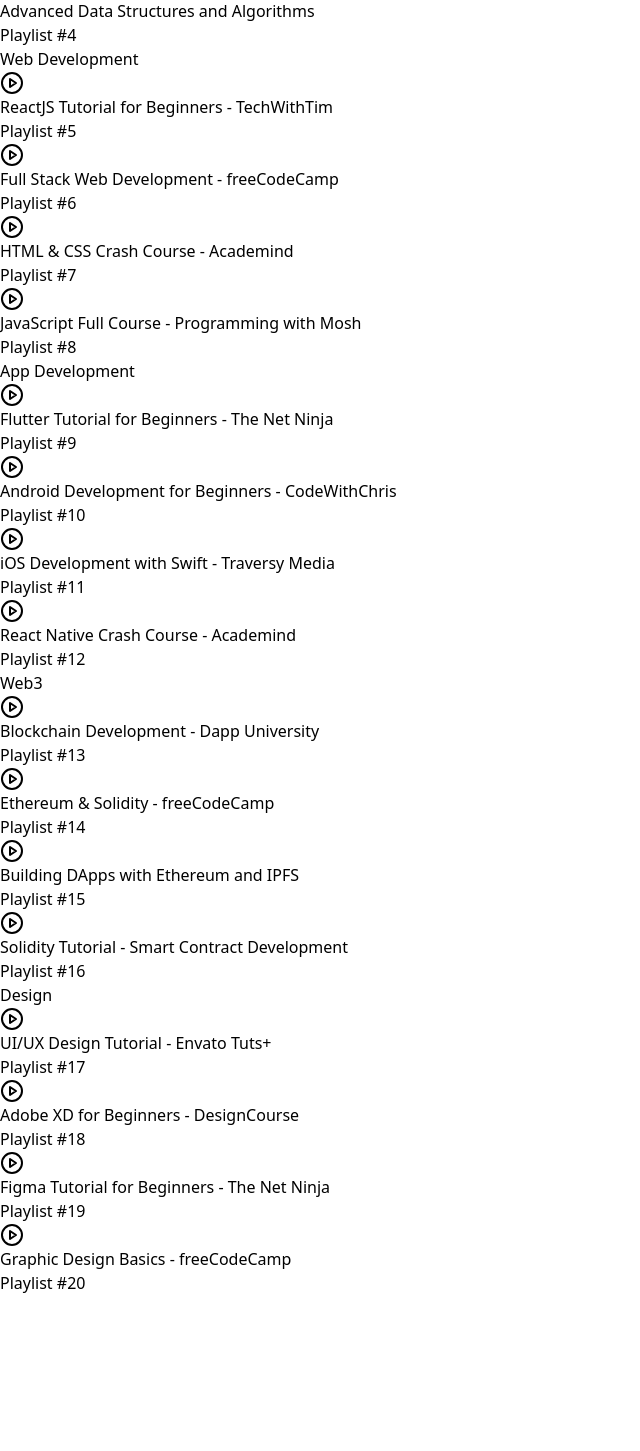
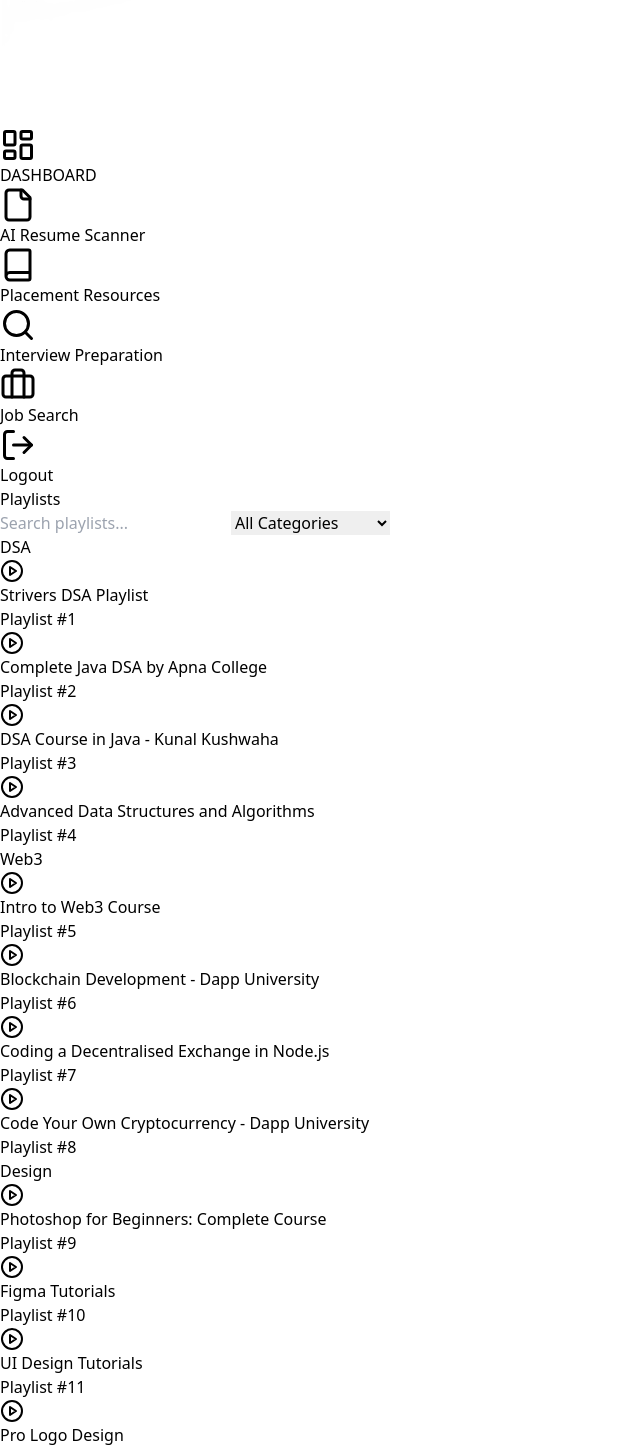
Before and after one commit to KhushiTiwarii/onestop-vercel, a React (Vite) app in the folder client/: page /playlist in a window 1280 px wide. Shown: the part 703-2154 px from the top of the page, without its empty margins (0-640 px from the left). Before the commit the page ends 1998 px from the top, so only its background shows below. Built offline with nearby package versions, Linux system fonts and the light colour scheme.

Commit message:
Ats, dash update

```diff
--- a/client/src/assets/pages/youtube/PlayLists.jsx
+++ b/client/src/assets/pages/youtube/PlayLists.jsx
@@ -4,7 +4,7 @@
 import { FiPlayCircle } from 'react-icons/fi';
 
 const playlists = [
-  // DSA
+  // DSA (Data Structures and Algorithms)
   {
     title: 'Strivers DSA Playlist',
     no: 1,
@@ -18,9 +18,9 @@
     category: 'DSA',
   },
   {
-    title: 'DSA Course in C++ - CodeWithHarry',
+    title: 'DSA Course in Java - Kunal Kushwaha',
     no: 3,
-    id: 'PLu0W_9lII9agrsyeN3YaT6YccOgvZq0LX',
+    id: 'PL9gnSGHSqcnr_DxHsP7AW9ftq0AtAyYqJ',
     category: 'DSA',
   },
   {
@@ -30,108 +30,134 @@
     category: 'DSA',
   },
 
-  // Web Development
-  {
-    title: 'ReactJS Tutorial for Beginners - TechWithTim',
-    no: 5,
-    id: 'PLzMcBGfZo4-kR4QKS0z-Ium3sPKGEkIO1',
-    category: 'Web Development',
-  },
-  {
-    title: 'Full Stack Web Development - freeCodeCamp',
-    no: 6,
-    id: 'PLWKjhJtqVAbnupwRFOq9GmE3ab4epDRtD',
-    category: 'Web Development',
-  },
-  {
-    title: 'HTML & CSS Crash Course - Academind',
-    no: 7,
-    id: 'PLpzy7FIRqpGD0kxI48v8QEVVZd744Phi4',
-    category: 'Web Development',
-  },
-  {
-    title: 'JavaScript Full Course - Programming with Mosh',
-    no: 8,
-    id: 'PLTjRvDozrdlxm-H8XcR1xqS-wxg8N2MWz',
-    category: 'Web Development',
-  },
-
-  // App Development
-  {
-    title: 'Flutter Tutorial for Beginners - The Net Ninja',
-    no: 9,
-    id: 'PL4cUxeGkcC9gFdpX5tGUb5bJ7X0IcfNht',
-    category: 'App Development',
-  },
-  {
-    title: 'Android Development for Beginners - CodeWithChris',
-    no: 10,
-    id: 'PLT6Dbk2RIv32GLgX3J7EwulIEQoEZYU2W',
-    category: 'App Development',
-  },
-  {
-    title: 'iOS Development with Swift - Traversy Media',
-    no: 11,
-    id: 'PLillGF-RfqbbiTGgA77tGO426V3hRF9iE',
-    category: 'App Development',
-  },
-  {
-    title: 'React Native Crash Course - Academind',
-    no: 12,
-    id: 'PLpzy7FIRqpGD0kxI48v8QEVVZd744Phi4',
-    category: 'App Development',
-  },
-
   // Web3
   {
-    title: 'Blockchain Development - Dapp University',
-    no: 13,
-    id: 'PLS5SEs8ZftgUtPOlQD0V6sfxrT4_2RrYE',
+    title: 'Intro to Web3 Course',
+    no: 5,
+    id: 'PLuPvKxJFzkLEFEJTm7DAIsmOUox-61tV0',
     category: 'Web3',
   },
   {
-    title: 'Ethereum & Solidity - freeCodeCamp',
-    no: 14,
-    id: 'PLWKjhJtqVAblv09GtABbJOeEoLhWbKTe5',
+    title: 'Blockchain Development - Dapp University',
+    no: 6,
+    id: 'PL5dTjWUk_cPbviyfuJiBNnvguVboDAIgT',
     category: 'Web3',
   },
   {
-    title: 'Building DApps with Ethereum and IPFS',
-    no: 15,
-    id: 'PLFZf7UYLqAKPGr8nKgtZRzVfuq3xD4fXN',
+    title: 'Coding a Decentralised Exchange in Node.js',
+    no: 7,
+    id: 'PLVKLWop9wWA9n9NQZ2GURoB_a1gOezN_e',
     category: 'Web3',
   },
   {
-    title: 'Solidity Tutorial - Smart Contract Development',
-    no: 16,
-    id: 'PLS5SEs8ZftgUtPOlQD0V6sfxrT4_2RrYE',
+    title: 'Code Your Own Cryptocurrency - Dapp University',
+    no: 8,
+    id: 'PLS5SEs8ZftgWFuKg2wbm_0GLV0Tiy1R-n',
     category: 'Web3',
   },
 
   // Design
+
+
   {
-    title: 'UI/UX Design Tutorial - Envato Tuts+',
-    no: 17,
-    id: 'PLD8nQCAhR3tRDw5m91on96DH2sq6lKI9B',
+    title: 'Photoshop for Beginners: Complete Course',
+    no: 9,
+    id: 'PLLlSBGLVsEPIFGSGw2zJ2K43V5vxMMMTE',
     category: 'Design',
+    playlistTopic: 'Photoshop for Beginners: Complete Course',
+    channelName: 'YouTube Channel Name'
   },
   {
-    title: 'Adobe XD for Beginners - DesignCourse',
-    no: 18,
-    id: 'PL2SpUuhyN2NR9sPtZISx5HSTlQe-TvUMs',
+    title: 'Figma Tutorials',
+    no: 10,
+    id: 'PLcfaF9xpcRDDPkDhwb1lEZkDUHKklfipL',
     category: 'Design',
+    playlistTopic: 'Figma Tutorials',
+    channelName: 'YouTube Channel Name'
   },
   {
-    title: 'Figma Tutorial for Beginners - The Net Ninja',
-    no: 19,
-    id: 'PL4cUxeGkcC9jBcyZRQCZg1fq39Tx3x93M',
+    title: 'UI Design Tutorials',
+    no: 11,
+    id: 'PLERed4ILxkJ2dCoBhBXZrbVP5eGwSy1lb',
     category: 'Design',
+    playlistTopic: 'UI Design Tutorials',
+    channelName: 'YouTube Channel Name'
   },
   {
-    title: 'Graphic Design Basics - freeCodeCamp',
+    title: 'Pro Logo Design',
+    no: 12,
+    id: 'PLYfCBK8IplO6eQSxf_9rhEXQhAHwOujcY',
+    category: 'Design',
+    playlistTopic: 'Pro Logo Design',
+    channelName: 'YouTube Channel Name'
+  },
+
+
+  // App Development
+  {
+    title: 'Android App Development Course in 2024 | Saumya Singh',
+    no: 13,
+    id: 'PL6Q9UqV2Sf1gHCHOKYLDofElSvxtRRXOR',
+    category: 'App Development',
+    playlistTopic: 'Android App Development Course in 2024',
+    channelName: 'Saumya Singh'
+  },
+  {
+    title: 'Android Development Tutorials in Hindi',
+    no: 14,
+    id: 'PLTV_nsuD2lf4UCTV6xwvNPvFdmCNKyhc8',
+    category: 'App Development',
+    playlistTopic: 'Android Development Tutorials in Hindi',
+    channelName: 'YouTube Channel Name'
+  },
+  {
+    title: 'Android Development Tutorials in Hindi',
+    no: 15,
+    id: 'PLu0W_9lII9aiL0kysYlfSOUgY5rNlOhUd',
+    category: 'App Development',
+    playlistTopic: 'Android Development Tutorials in Hindi',
+    channelName: 'YouTube Channel Name'
+  },
+  {
+    title: 'Flutter Tutorial for Beginners',
+    no: 16,
+    id: 'PL4cUxeGkcC9jLYyp2Aoh6hcWuxFDX6PBJ',
+    category: 'App Development',
+    playlistTopic: 'Flutter Tutorial for Beginners',
+    channelName: 'YouTube Channel Name'
+  },
+  // Web Development
+  {
+    title: 'HTML, CSS, JavaScript, Project, Git & GitHub',
+    no: 17,
+    id: 'PLfqMhTWNBTe0PY9xunOzsP5kmYIz2Hu7i',
+    category: 'Web Development',
+    playlistTopic: 'HTML, CSS, JavaScript, Project, Git & GitHub',
+    channelName: 'YouTube Channel Name'
+  },
+  {
+    title: 'Complete Web Dev using MERN stack || Love Babbar',
+    no: 18,
+    id: 'PLDzeHZWIZsTo0wSBcg4-NMIbC0L8evLrD',
+    category: 'Web Development',
+    playlistTopic: 'Complete Web Dev using MERN stack',
+    channelName: 'Love Babbar'
+  },
+  {
+    title: 'Web Development Course',
+    no: 19,
+    id: 'PLfqMhTWNBTe3H6c9OGXb5_6wcc1Mca52n',
+    category: 'Web Development',
+    playlistTopic: 'Web Development Course',
+    channelName: 'YouTube Channel Name'
+  },
+  {
+    title: 'Sigma Web Development Course - Web Development Tutorials in Hindi 🗿',
     no: 20,
-    id: 'PLWKjhJtqVAbkFiqHnNaxpOPhh9tSWMXIF',
-    category: 'Design',
+    id: 'PLu0W_9lII9agq5TrH9XLIKQvv0iaF2X3w',
+    category: 'Web Development',
+    playlistTopic: 'Sigma Web Development Course',
+    channelName: 'YouTube Channel Name'
   },
 ];
 
--- a/client/src/components/SideBar.jsx
+++ b/client/src/components/SideBar.jsx
@@ -37,14 +37,21 @@
   };
 
   return (
-    <div className={`flex flex-col h-full bg-purple-950 ${isExpanded ? 'w-64' : 'w-20'} transition-width duration-300`}>
+    <div className={`flex flex-col h-full bg-purple-950 ${isExpanded ? 'w-72' : 'w-20'} transition-width duration-300`}>
       <div className="flex items-center justify-between px-3 py-3">
-        {isExpanded && <span className="text-white text-xl">Logo</span>}
+        {isExpanded && <span className="text-white text-xl"></span>}
         <button onClick={toggleSidebar} className="text-white">
           {isExpanded ? <CloseIcon size={24} /> : <MenuIcon size={24} />}
         </button>
       </div>
-      <div className="px-3 py-9 flex-1 space-y-4">
+      <div className="flex justify-center items-center p-0">
+        <img
+          src="/logo-1.png"
+          alt="Logo"
+          className={`${isExpanded ? 'w-32' : 'w-12'} transition-all duration-300 object-contain`}
+        />
+      </div>
+      <div className="px-4 py- flex-1 space-y-4">
         {routes.map((route) => (
           <Link to={route.path} key={route.path} className="block">
             <div
@@ -56,14 +63,14 @@
           </Link>
         ))}
       </div>
-      <div className="px-3 py-3 mt-auto">
-      <button
-      onClick={handleLogout}
-      className="flex items-center p-4 rounded-md border-2 border-purple-600 bg-white hover:bg-purple-600 transition-colors duration-300 text-purple-600 hover:text-white w-full shadow-md hover:shadow-lg font-semibold"
-      >
-      <LogOutIcon size={isExpanded ? 36 : 24} className={`${isExpanded ? 'mr-3' : ''}`} />
-      {isExpanded && <span className="text-lg">Logout</span>}
-      </button>
+      <div className="px-16 flex items-center py-4">
+        <button
+          onClick={handleLogout}
+          className={`flex items-center px-4 pt-3 pb-3 mb-8 rounded-md bg-white text-white backdrop-blur-md bg-opacity-20 shadow-lg transition-transform transform hover:scale-105 hover:shadow-xl ${!isExpanded ? 'justify-center' : 'space-x-3'}`}
+        >
+          <LogOutIcon className="text-red-500" size={isExpanded ? 36 : 24} />
+          {isExpanded && <span className="text-white">Logout</span>}
+        </button>
       </div>
     </div>
   );
```
Also changed, not shown: client/src/assets/pages/AtsScanner.jsx (+35 -26 lines), client/src/assets/pages/Dashboard.jsx (+135 -14 lines), client/src/assets/pages/InterviewPrep.jsx (+36 -12 lines).
